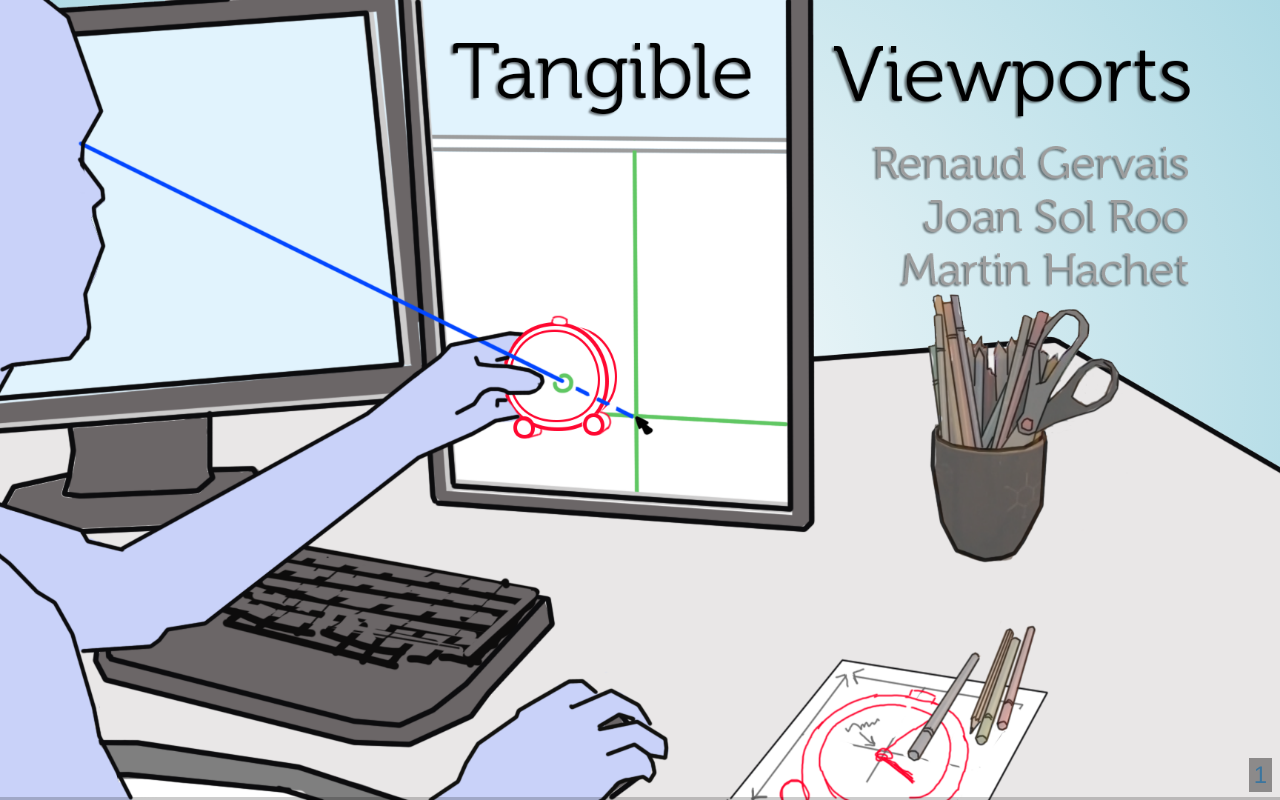
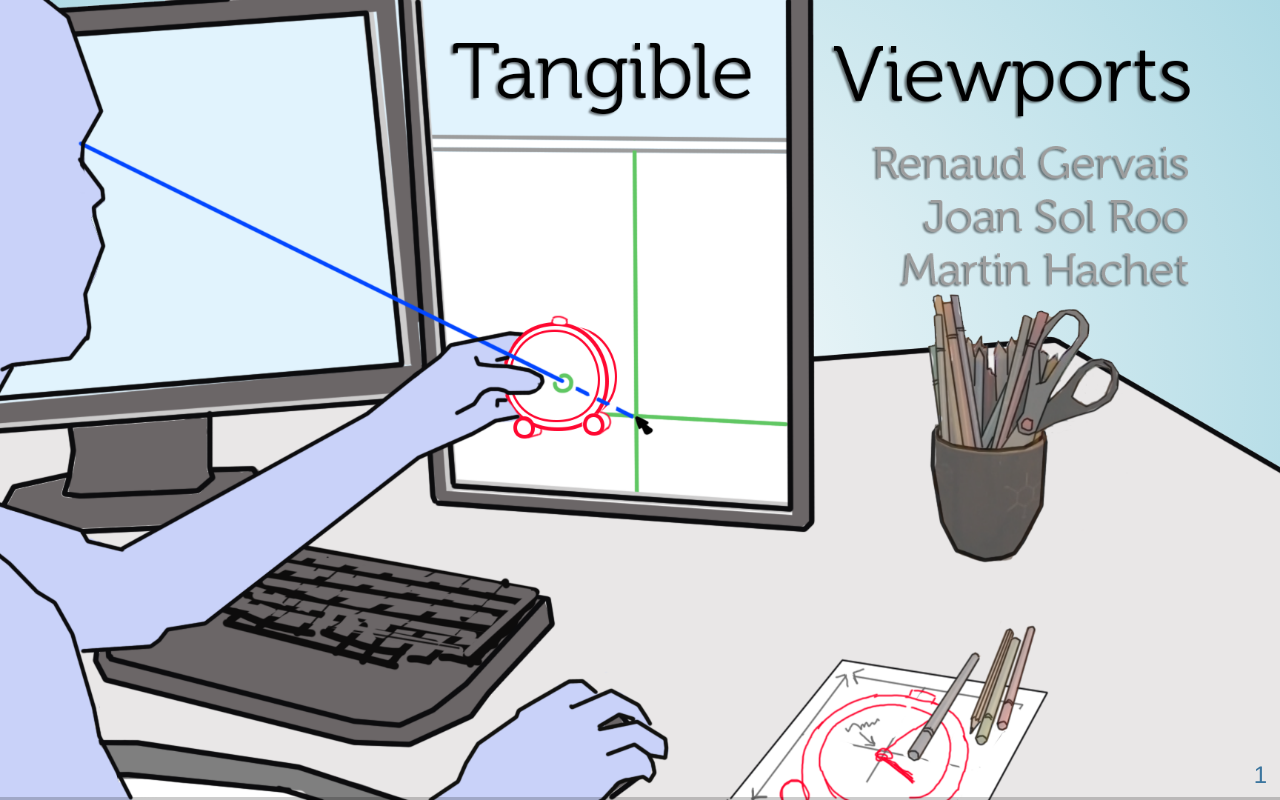
Before and after one commit to RenaudGervais/tei2016-talk-tports, a website: page index.html in a window 1280 px wide. Drawn offline with nearby package versions, Linux system fonts and the light colour scheme.

Commit message:
Making the background color for slide numbers completely transparent

```diff
--- a/css/reveal.css
+++ b/css/reveal.css
@@ -280,7 +280,7 @@ html:-moz-full-screen-ancestor {
   font-size: 12px;
   line-height: 1;
   color: #fff;
-  background-color: rgba(0, 0, 0, 0.4);
+  background-color: rgba(0, 0, 0, 0.0);
   padding: 5px; }
 
 .reveal .slide-number-delimiter {
```
